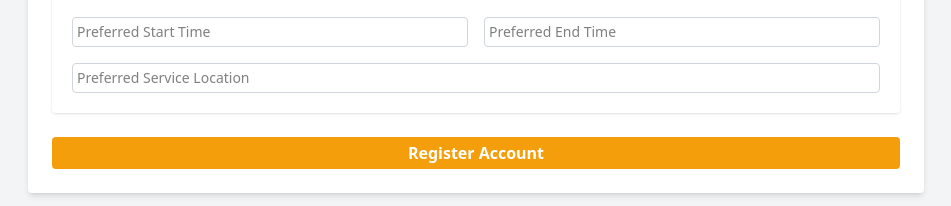
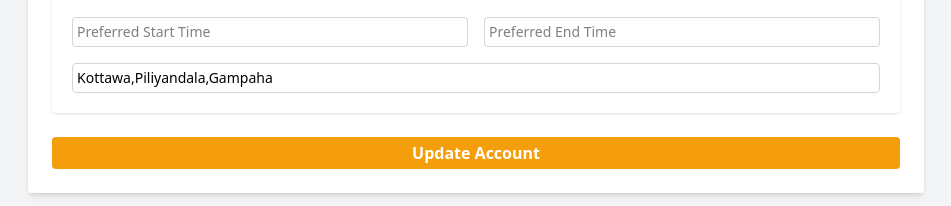
Before and after one commit to HasalKenula/WorkSure-frontend, a React (Vite) app: page /workerProfileUpdate in a window 1280 px wide. Shown: the part 959-1165 px from the top of the page, without its empty margins (164-1115 px from the left). Built offline with nearby package versions, Linux system fonts and the light colour scheme.

Commit message:
some unnecessary functions deleted

```diff
--- a/src/pages/WorkerProfileUpdate.jsx
+++ b/src/pages/WorkerProfileUpdate.jsx
@@ -47,9 +47,6 @@ export default function WorkerRegistration() {
     // Certifications List
     const [certs, setCerts] = useState(worker.certifications);
 
-    //Experiences LIst
-    const [exp, setExp] = useState(worker.experiences);
-
     // Add a new empty certification row
     const addCertification = () => {
         setCerts((prev) => [...prev, { c_name: "", body: "" }]);
@@ -69,8 +66,11 @@ export default function WorkerRegistration() {
         setCerts((prev) => prev.filter((_, i) => i !== index));
     };
 
-    //
 
+
+
+    //Experiences LIst
+    const [exp, setExp] = useState(worker.experiences);
 
     const addExperience = () => {
         setExp((prev) => [...prev, { title: "", company: "" }]);
@@ -88,33 +88,13 @@ export default function WorkerRegistration() {
         setExp((prev) => prev.filter((_, i) => i !== index));
     };
 
-    //
-    const [uploadedFiles, setUploadedFiles] = React.useState([]);
 
-    const fileInputRef = React.useRef(null);
 
-    const handleBrowseClick = () => {
-        fileInputRef.current.click(); // Open the hidden input
-    };
 
-    const handleFileChange = (e) => {
-        const files = Array.from(e.target.files);
-        setUploadedFiles((prev) => [...prev, ...files]);
-    };
+    //Location List
+    const [loc, setLoc] = useState(worker.locations);
 
-    const handleDrop = (e) => {
-        e.preventDefault();
-        const files = Array.from(e.dataTransfer.files);
-        setUploadedFiles((prev) => [...prev, ...files]);
-    };
 
-    const handleDragOver = (e) => {
-        e.preventDefault();
-    };
-
-    const removeFile = (index) => {
-        setUploadedFiles((prev) => prev.filter((_, i) => i !== index));
-    };
 
     //
     const [startTime, setStartTime] = React.useState(null);
@@ -225,8 +205,10 @@ export default function WorkerRegistration() {
                         <input  className="border border-gray-300 p-1 rounded text-sm focus:outline-1 focus:outline-primary" placeholder="Preferred Start Time" />
                         <input  className="border border-gray-300 p-1 rounded text-sm focus:outline-1 focus:outline-primary" placeholder="Preferred End Time" />
                         <input
-                        className="border border-gray-300 p-1 rounded col-span-1 md:col-span-2 text-sm focus:outline-1 focus:outline-primary"
-                        placeholder="Preferred Service Location"
+                            className="border border-gray-300 p-1 rounded col-span-1 md:col-span-2 text-sm focus:outline-1 focus:outline-primary"
+                            placeholder="Preferred Service Location"
+                            value={loc}
+                            onChange={(e) => setLoc(e.target.value)}
                         />
                     </div>
                 </section>
@@ -234,9 +216,9 @@ export default function WorkerRegistration() {
 
 
 
-                {/* Register Button */}
+                {/* Update Button */}
                 <button className="w-full bg-primary text-white rounded py-1 text-md font-semibold hover:outline-2 hover:outline-offset-1 hover:outline-primary">
-                    Register Account
+                    Update Account
                 </button>
             </div>
         </div>
```
